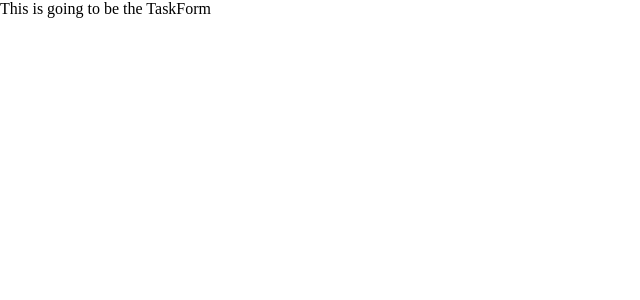
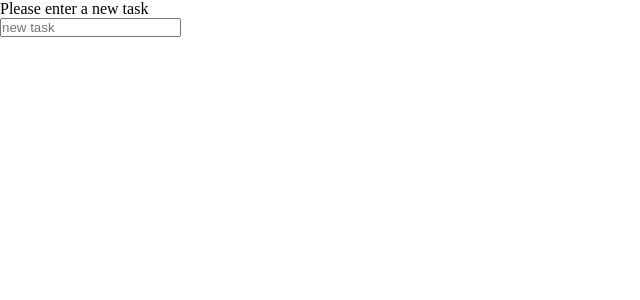
Before and after one commit to luis-pomare/task-manager, a React (Vite) app: page / in a window 1280 px wide. Shown: the top 300 px of the page, without its empty margins (0-640 px from the left). Built offline with nearby package versions, Linux system fonts and the light colour scheme.

Commit message:
Create TaskForm component with controlled input

```diff
--- a/src/features/tasks/components/TaskForm.jsx
+++ b/src/features/tasks/components/TaskForm.jsx
@@ -1,7 +1,17 @@
+import { useState } from 'react';
+
 function TaskForm() {
+  const [newTask, setNewTask] = useState('');
+
   return (
     <form>
-      <p>This is going to be the TaskForm</p>
+      <p>Please enter a new task</p>
+      <input
+        type='text'
+        placeholder='new task'
+        value={newTask}
+        onChange={(event) => setNewTask(event.target.value)}
+      />
     </form>
   );
 }
```
